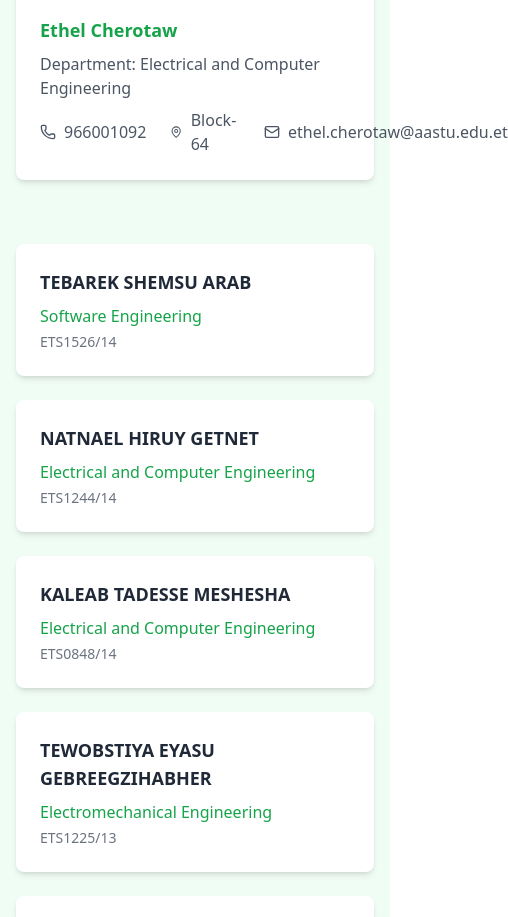
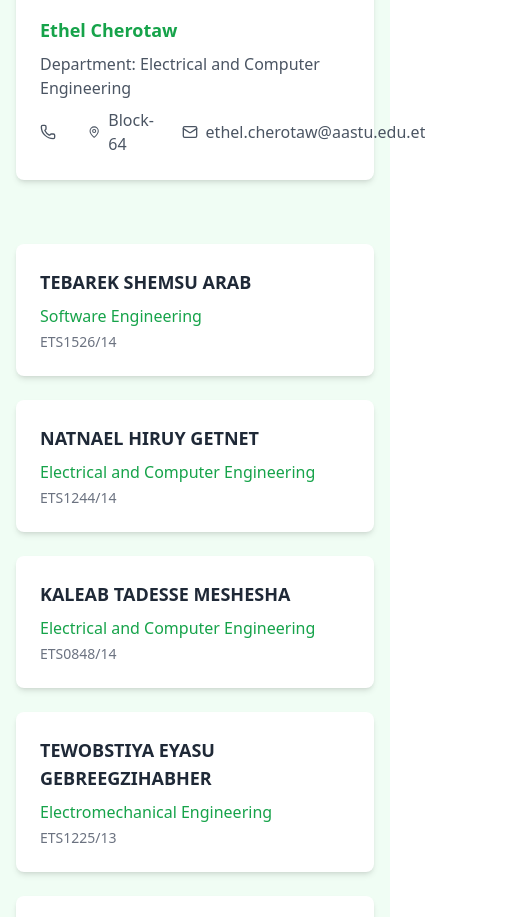
Before and after one commit to kaleab27/ietp-portfolio, a React (Vite) app: page / in a window 390 px wide. Shown: the part 3062-3979 px from the top of the page, 508 px wide, since content can reach past the window. Built offline with nearby package versions, Linux system fonts and the light colour scheme.

Commit message:
removed evaluation form from proposal and advisors phone number from the portfolio Also changed the numbering of the abstruct and table of contents figures abbreviations along with the abstract page to roman

```diff
--- a/src/teams.tsx
+++ b/src/teams.tsx
@@ -83,7 +83,7 @@ export default function TeamSection() {
               <div className="flex items-center gap-6 mt-4 text-gray-600">
                 <div className="flex items-center">
                   <Phone className="h-4 w-4 mr-2" />
-                  <span>966001092</span>
+                  {/* <span>966001092</span> */}
                 </div>
                 <div className="flex items-center">
                   <MapPin className="h-4 w-4 mr-2" />
```
Also changed, not shown: 1 other file (tests, documents, lock files or other folders).
